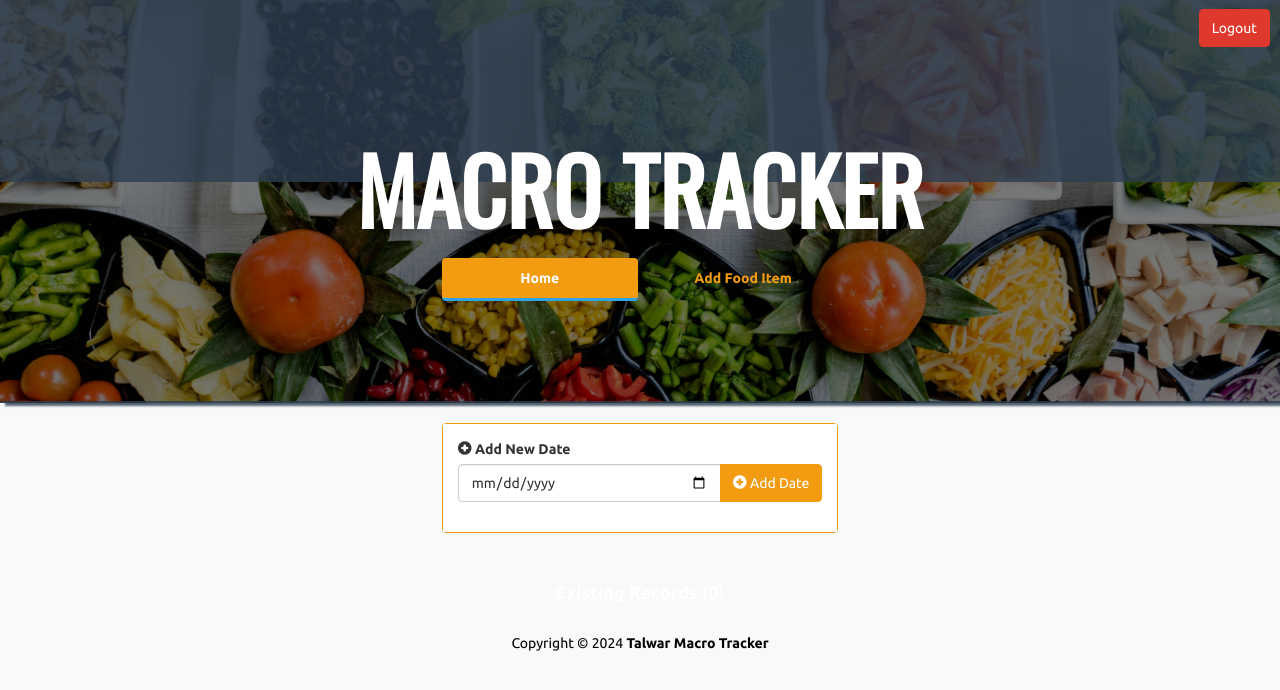
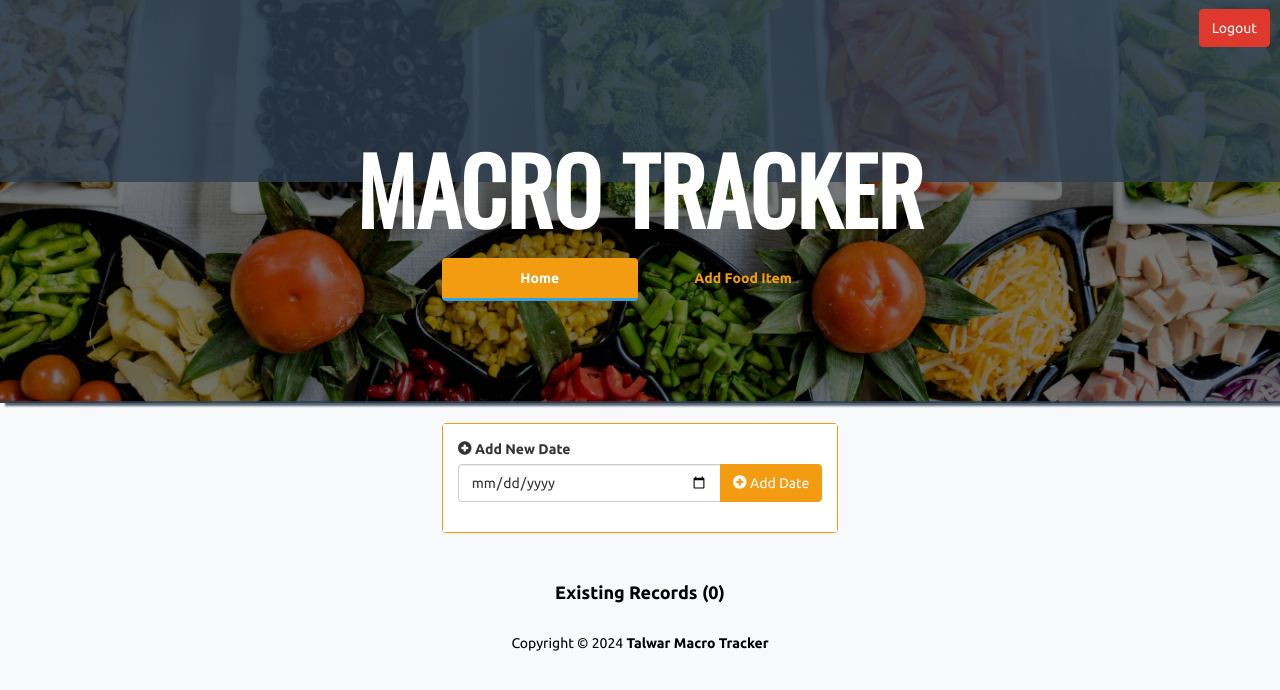
Before and after one commit to prarthantalwar/Macro-Track, a Flask app: template templates/index.html in a window 1280 px wide. Shown: the part 21-711 px from the top of the page. Run offline with Flask 3, Linux system fonts and the light colour scheme; the template is opened without the code that fills it, so the values that code supplies are empty; some libraries are stand-ins or nearby versions.

Commit message:
Minor Adjustments Made

```diff
--- a/app.py
+++ b/app.py
@@ -18,6 +18,7 @@ from datetime import datetime
 
 app = Flask(__name__)
 app.secret_key = os.urandom(33)
+app.config["SESSION_PERMANENT"] = False
 
 
 # Generate a secure token
@@ -124,15 +125,13 @@ def add_food_item(user_id, name, proteins, carbs, fats):
         cursor.execute(insert_food_query, food_data)
 
         connection.commit()
+        cursor.close()
+        connection.close()
 
         print("Food item added successfully!")
 
     except Error as e:
         print(f"Error adding food item: {e}")
-
-    finally:
-        cursor.close()
-        connection.close()
 
 
 def extract_existing_foods(user_id):
@@ -143,12 +142,11 @@ def extract_existing_foods(user_id):
 
         cursor.execute(query, (user_id,))
         foods = cursor.fetchall()
+        cursor.close()
+        connection.close()
         return foods
     except Error as error:
         print("Error retrieving user foods:", error)
-    finally:
-        cursor.close()
-        connection.close()
 
 
 def get_food_data(food_id, user_id):
@@ -226,11 +224,11 @@ def get_logs(user_id):
         """
         cursor.execute(query, (user_id,))
         logs = cursor.fetchall()
+        cursor.close()
+        connection.close()
     except Error as error:
         print("Error inserting Log:", error)
-    finally:
-        cursor.close()
-        connection.close()
+
     return logs
 
 
@@ -420,6 +418,9 @@ def view(log_ID):
                 totals["fat"] += food[4] * food[6]
                 totals["calories"] += food[5] * food[6]
 
+            cursor.close()
+            connection.close()
+
             return render_template(
                 "view.html",
                 foods=foods,
@@ -430,9 +431,7 @@ def view(log_ID):
             )
         except Error as error:
             print("Error inserting Log:", error)
-        finally:
-            cursor.close()
-            connection.close()
+
     return redirect(url_for("signin"))
 
 
@@ -452,12 +451,12 @@ def create_log():
             cursor.execute(query2, (g.user, date))
             result = cursor.fetchone()
             log_ID = result[0]
+            cursor.close()
+            connection.close()
 
         except Error as error:
             print("Error inserting Log:", error)
-        finally:
-            cursor.close()
-            connection.close()
+
         return redirect(url_for("view", log_ID=log_ID))
     return redirect(url_for("signin"))
 
@@ -473,11 +472,11 @@ def add_food_to_log(log_ID):
             query = "INSERT INTO LogFood (LogID, FoodID, Quantity) VALUES (%s, %s, %s)"
             cursor.execute(query, (log_ID, int(selected_food), quantity))
             connection.commit()
+            cursor.close()
+            connection.close()
         except Error as error:
             print("Error adding food to log:", error)
-        finally:
-            cursor.close()
-            connection.close()
+
         return redirect(url_for("view", log_ID=log_ID))
     return redirect(url_for("signin"))
 
@@ -491,9 +490,11 @@ def remove_food_from_log(log_ID, food_ID):
             query = "DELETE FROM LogFood WHERE LogID = %s AND FoodID = %s"
             cursor.execute(query, (log_ID, food_ID))
             connection.commit()
+            cursor.close()
+            connection.close()
         except Error as error:
             print("Error removing food from log:", error)
-        finally:
+
             cursor.close()
             connection.close()
         return redirect(url_for("view", log_ID=log_ID))
--- a/templates/index.html
+++ b/templates/index.html
@@ -71,6 +71,9 @@
         font-family: "Oswald", sans-serif;
         font-size: 3em;
         text-decoration: none;
+      }
+      .text-custom {
+        color: #000000;
       }
       .nav-pills > li > a {
         color: #f39c12; /* Match the link color with the h1 color */
@@ -197,7 +200,7 @@
 
       <div class="row t20">
         <div class="col-lg-12">
-          <h4 class="text-center text-white">
+          <h4 class="text-center text-custom">
             <strong>Existing Records ({{ log_dates|length }})</strong>
           </h4>
         </div>
--- a/templates/view.html
+++ b/templates/view.html
@@ -156,7 +156,7 @@
 							<div class="form-group">
 								<label>Add Food</label>
 								<div class="input-group">
-									<select class="form-control" name="food-select">
+									<select class="form-control" name="food-select" required>
 										<option value="" selected disabled>Select Food</option>
 										{% for food_id, food_name in foods.items() %}
 										<option value="{{ food_id }}">{{ food_name }}</option>
@@ -164,7 +164,7 @@
 									</select>
 									<label for="quantity">Quantity</label>
 									<input type="number" class="form-control" id="quantity" name="quantity"
-										placeholder="Quantity">
+										placeholder="Quantity" required>
 									<span class="input-group-btn">
 										<button type="submit" class="btn btn-primary" id="add-btn">
 											<i class="glyphicon glyphicon-plus-sign"></i> Add Food
```
Also changed, not shown: static/favicon/android-chrome-192x192.png, static/favicon/android-chrome-512x512.png, static/favicon/apple-touch-icon.png, static/favicon/favicon-16x16.png, static/favicon/favicon-32x32.png, static/favicon/favicon.ico.
